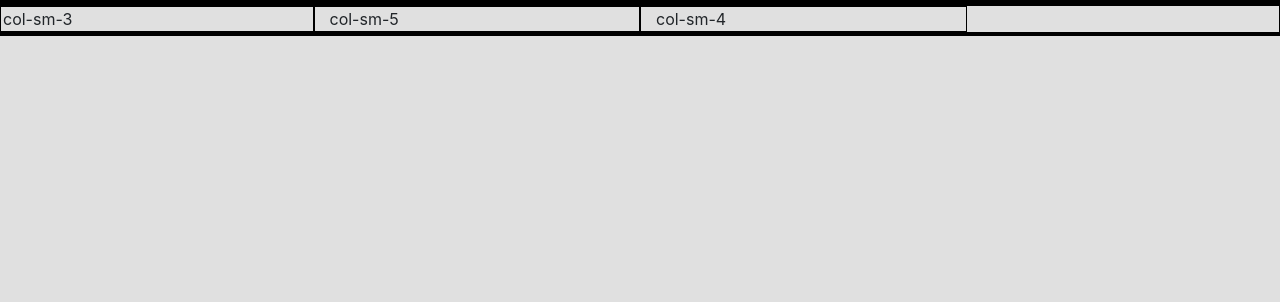
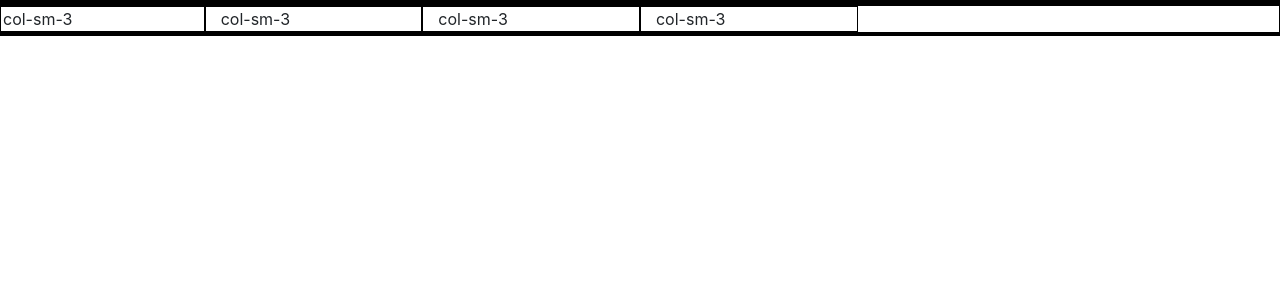
Before and after one commit to buiosss11/dex-site, a Django app: page / in a window 1280 px wide. Shown: the top 302 px of the page. Run offline with Django 5.2, Linux system fonts and the light colour scheme.

Commit message:
bootstrap test

```diff
--- a/home/static/home/css/styles.css
+++ b/home/static/home/css/styles.css
@@ -1,4 +1,4 @@
-html
+
 body {
     background-color: #e0e0e0;
 }
--- a/home/templates/home/base.html
+++ b/home/templates/home/base.html
@@ -23,9 +23,10 @@
     <!-- body -->
     <div id="container">
         <div class="row">
-            <div class="col-sm-3">col-sm-3</div>
-            <div class="col-sm-3">col-sm-5</div>
-            <div class="col-sm-3">col-sm-4</div>
+            <div class="col-sm-2">col-sm-3</div>
+            <div class="col-sm-2">col-sm-3</div>
+            <div class="col-sm-2">col-sm-3</div>
+            <div class="col-sm-2">col-sm-3</div>
         </div>
     </div>
     <!-- footer -->
```
